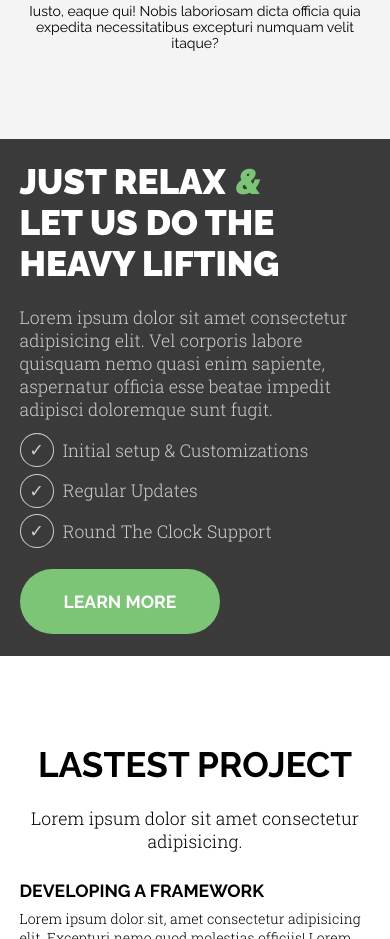
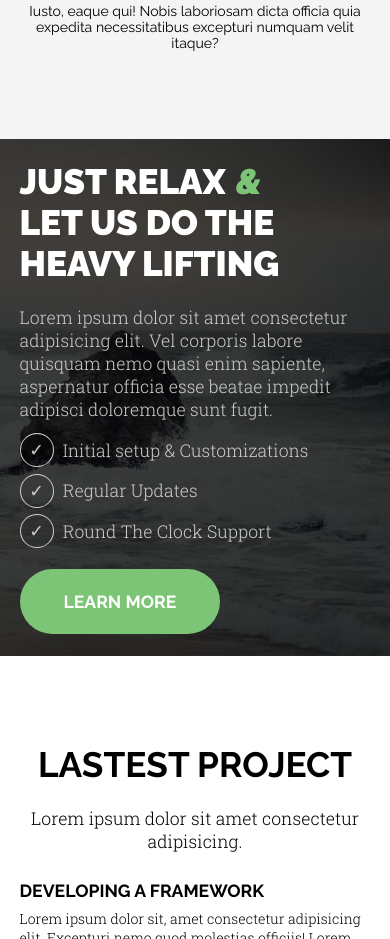
Before and after one commit to mateusz-wojcikjs/Simple-one-page-2, a website: page index.html in a window 390 px wide. Shown: the part 1343-2282 px from the top of the page. Drawn offline with Linux system fonts and the light colour scheme; some packages are replaced by stand-ins of ours; the site is published under a folder, as on GitHub Pages, so addresses that start at the root find nothing; a script that the page names is missing.

Commit message:
Repaired path of background in "about" section.

```diff
--- a/style.css
+++ b/style.css
@@ -289,7 +289,7 @@ footer .icon {
 
 .about {
   background-color: #e9e9e9;
-  background-image: linear-gradient(rgba(0, 0, 0, 0.75), rgba(0, 0, 0, 0.75)), url(/img/about-background-right.jpg), url(/img/about-background-left.png);
+  background-image: linear-gradient(rgba(0, 0, 0, 0.75), rgba(0, 0, 0, 0.75)), url(img/about-background-right.jpg), url(img/about-background-left.png);
   background-repeat: no-repeat;
   background-position: 100%, 100%, 25%;
   background-size: 70%, 70% 170%, 20%;
@@ -300,7 +300,7 @@ footer .icon {
       background-size: 86%, 86% 170%, 25%; } }
   @media (max-width: 900px) {
     .about {
-      background-image: linear-gradient(rgba(0, 0, 0, 0.75), rgba(0, 0, 0, 0.75)), url(/img/about-background-right.jpg);
+      background-image: linear-gradient(rgba(0, 0, 0, 0.75), rgba(0, 0, 0, 0.75)), url(img/about-background-right.jpg);
       background-size: cover; } }
   .about__container {
     min-height: 50vh;
```
